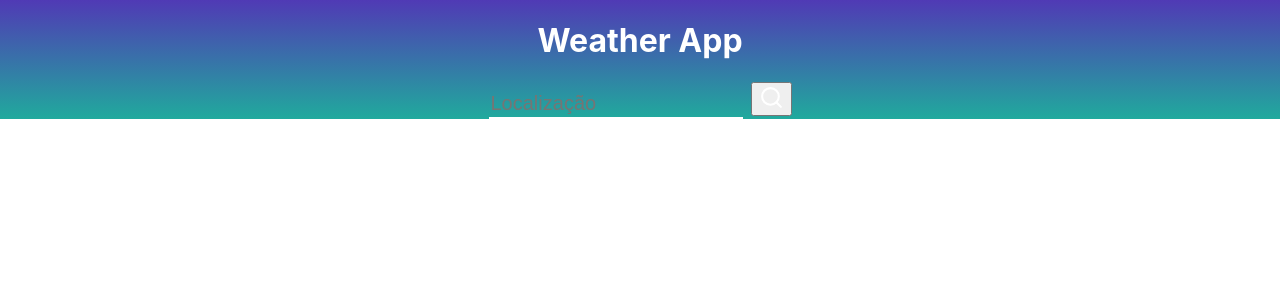
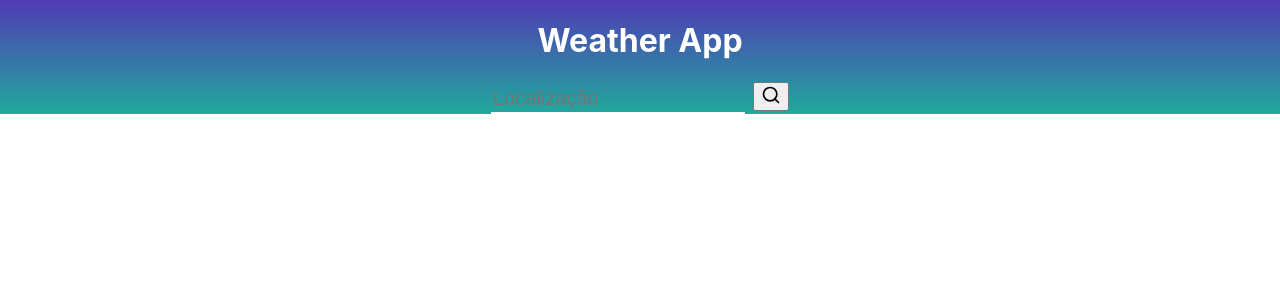
Before and after one commit to joaov1ct0r/react-weather, a React (Create React App) app: page / in a window 1280 px wide. Shown: the top 300 px of the page. Built offline with nearby package versions, Linux system fonts and the light colour scheme.

Commit message:
botao FiSearch atualizado

```diff
--- a/src/App.js
+++ b/src/App.js
@@ -38,7 +38,7 @@ function App() {
                     name="inputCity"
                 />
                 <button onClick={handleSearch} type="submit">
-                    <FiSearch size={25} color="#FFF"></FiSearch>
+                    <FiSearch size={20} color="#000000"></FiSearch>
                 </button>
                 {Object.keys(ApiData).length > 0 && (
                     <div className="data-container">
```
